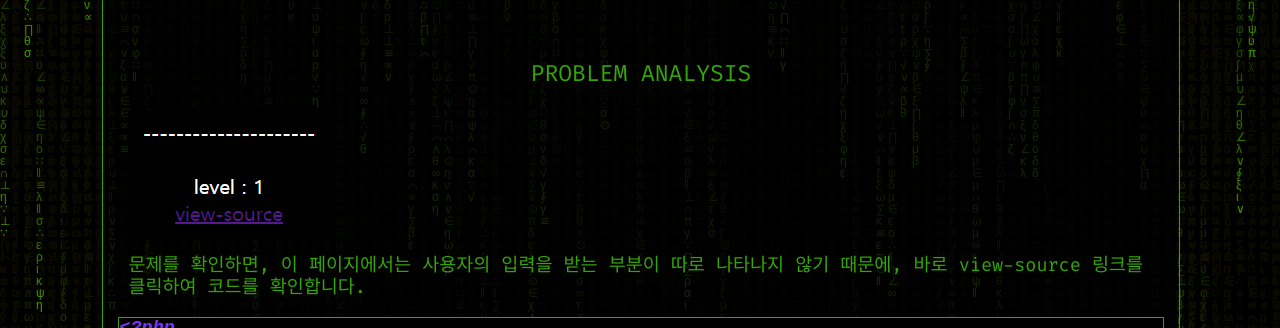
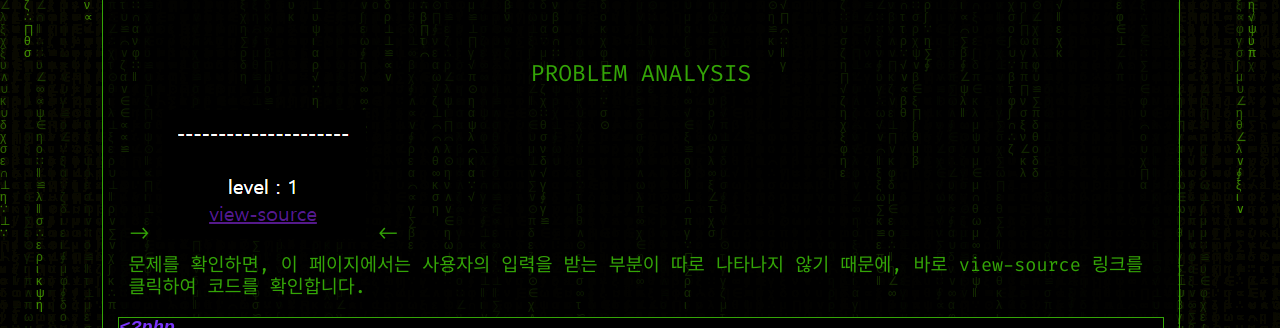
Before and after one commit to bindon/bindon.github.io, a Jekyll site: the page built from _posts/Web Hacking KR/2019-11-27-old01.md, in a window 1280 px wide. Shown: the part 203-531 px from the top of the page. Built offline with Jekyll 4.4.1, drawn with Linux system fonts in a browser that asks for light colours; formulas are drawn with MathJax 3.

```diff
--- a/_posts/Web Hacking KR/2019-11-27-old01.md
+++ b/_posts/Web Hacking KR/2019-11-27-old01.md
@@ -7,7 +7,7 @@
 ---
 
 # Problem Analysis
-![old-01-problem]({{site.url}}{{site.baseurl}}{{site.assets_path}}/img/posts/Web Hacking KR/old-01-problem.png){: .text-center }
+-> ![old-01-problem]({{site.url}}{{site.baseurl}}{{site.assets_path}}/img/posts/Web Hacking KR/old-01-problem.png) <-
 
 문제를 확인하면, 이 페이지에서는 사용자의 입력을 받는 부분이 따로 나타나지 않기 때문에, 바로 view-source 링크를 클릭하여 코드를 확인합니다.
 
```
Also changed, not shown: _posts/Security Guide/2019-11-25-ecdh.md (+1 -1 lines).
